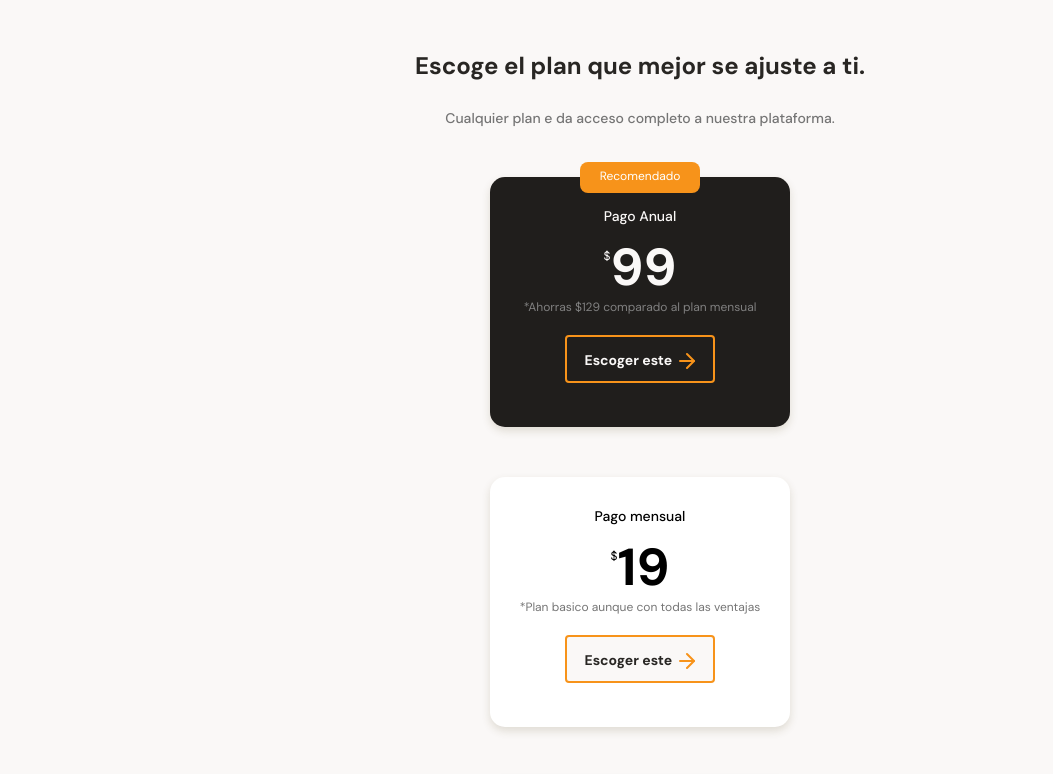
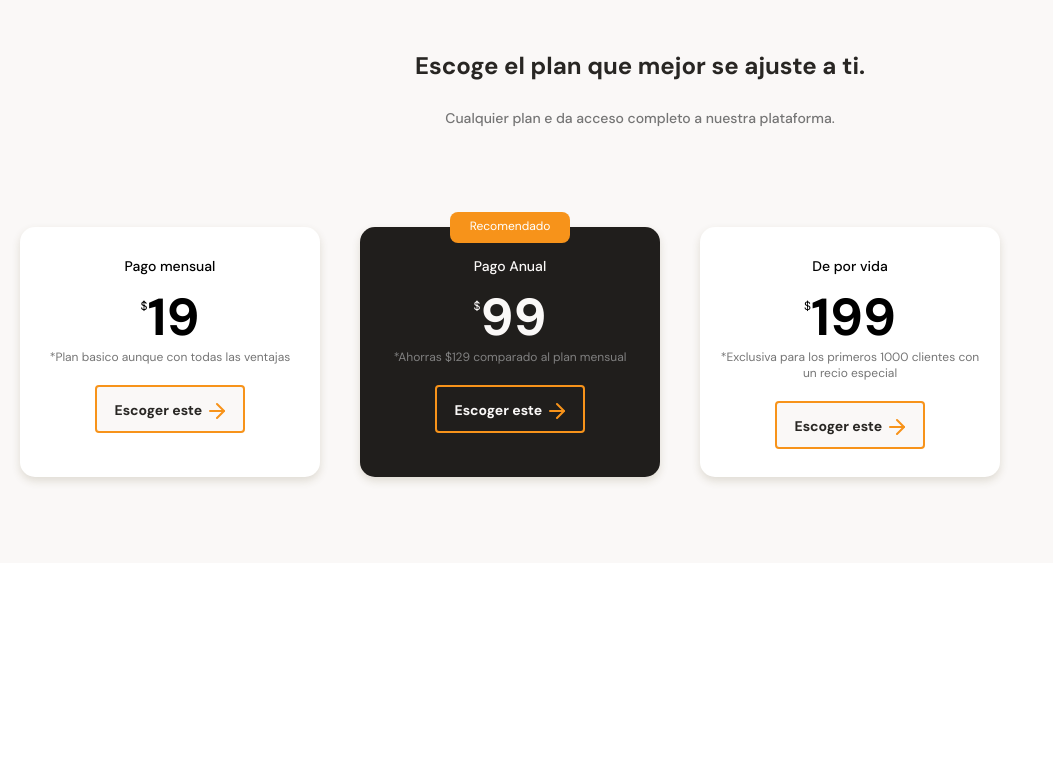
Before and after one commit to DrDigett/mobile-first, a plain HTML site: page index.html in a window 1280 px wide. Shown: the part 2797-3571 px from the top of the page, without its empty margins (0-1053 px from the left). After the commit the page ends 3360 px from the top, so only its background shows below. Drawn offline with Linux system fonts and the light colour scheme.

Commit message:
terminado planes

```diff
--- a/index.html
+++ b/index.html
@@ -150,6 +150,15 @@
                 <p>Cualquier plan e da acceso completo a nuestra plataforma.</p>
             </div>
             <section class="plans-container--slider">
+                <article class="plans-container--card">
+                    <div class="plan-info-container">
+                        <h3 class="plan-card--title">Pago mensual</h3>
+                        <p class="plan-card--price"><span>$</span>19</p>
+                        <p class="plan-card--saving">*Plan basico aunque con todas las ventajas</p>
+                        <button class="plan-card--ca">Escoger este <span></span></button>
+                    </div>
+                </article>
+
                 <article class="plans-container--card card--recommended">
                     <p class="recommended">Recomendado</p>
                     <div class="plan-info-container">
@@ -159,14 +168,7 @@
                         <button class="plan-card--ca">Escoger este <span></span></button>
                     </div>
                 </article>
-                <article class="plans-container--card">
-                    <div class="plan-info-container">
-                        <h3 class="plan-card--title">Pago mensual</h3>
-                        <p class="plan-card--price"><span>$</span>19</p>
-                        <p class="plan-card--saving">*Plan basico aunque con todas las ventajas</p>
-                        <button class="plan-card--ca">Escoger este <span></span></button>
-                    </div>
-                </article>
+
                 <article class="plans-container--card">
                     <div class="plan-info-container">
                         <h3 class="plan-card--title">De por vida</h3>
--- a/styles.css
+++ b/styles.css
@@ -386,14 +386,21 @@ main{
     line-height: 1.8rem;
     color: #757575;
 }
-
+.plans-container--slider{
+    display: flex;
+    height: 316px;
+    overflow-x: scroll;
+    overscroll-behavior-x: contain;
+    scroll-snap-type: x proximity;
+}
 .plans-container--card{
     position: relative;
+    scroll-snap-align: center;
     width: 70%;
     min-width: 230px;
     max-width: 300px;
     height: 250px;
-    margin: 50px auto 0px;
+    margin: 50px 20px 0px;
     padding: 0 15px;
     background-color: var(--just-white);
     border-radius: 15px;
```
